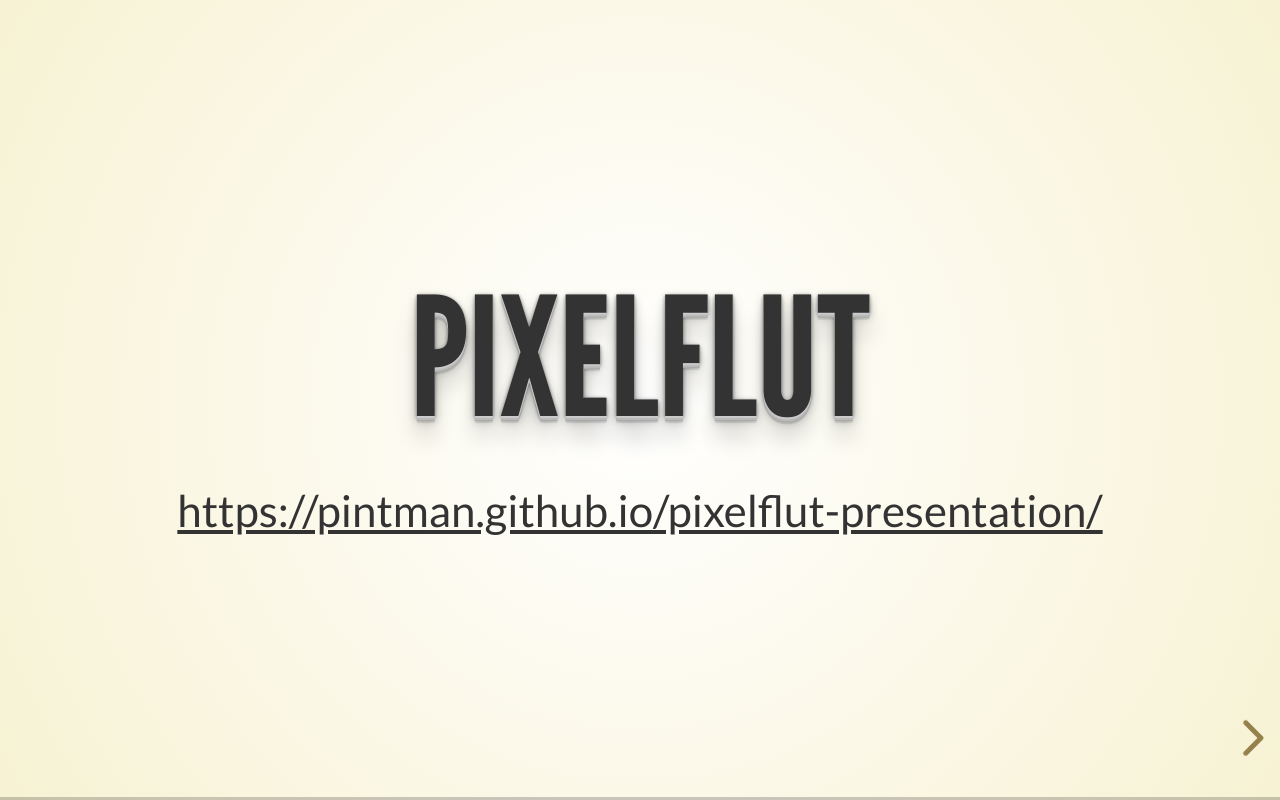
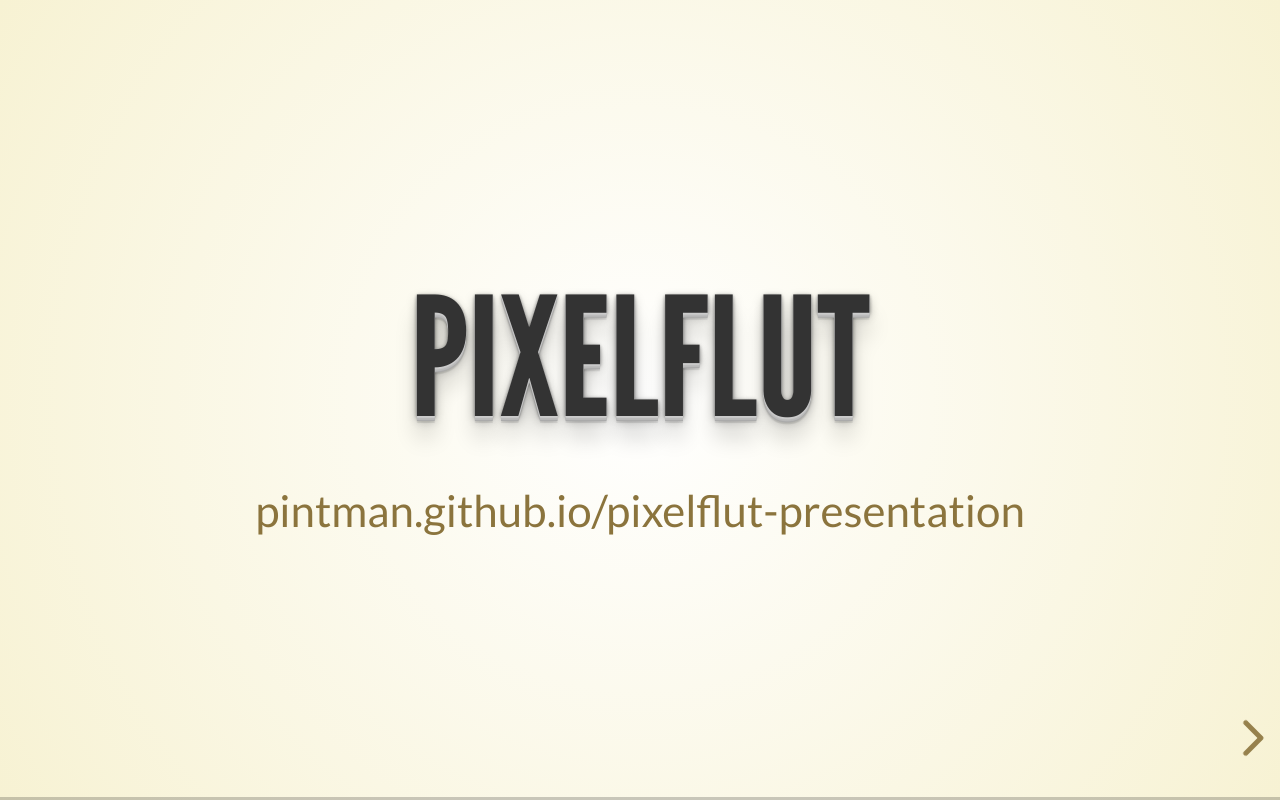
Before and after one commit to pintman/pixelflut-presentation, a website: page index.html in a window 1280 px wide. Drawn offline with Linux system fonts and the light colour scheme.

Commit message:
link to presentatino clickable.

```diff
--- a/index.html
+++ b/index.html
@@ -27,7 +27,7 @@
 				<section>
 					<h1>Pixelflut</h1>
 
-					<u>https://pintman.github.io/pixelflut-presentation/</u>
+					<a href="https://pintman.github.io/pixelflut-presentation">pintman.github.io/pixelflut-presentation</a>
 				</section>
 
 				<section>
```
